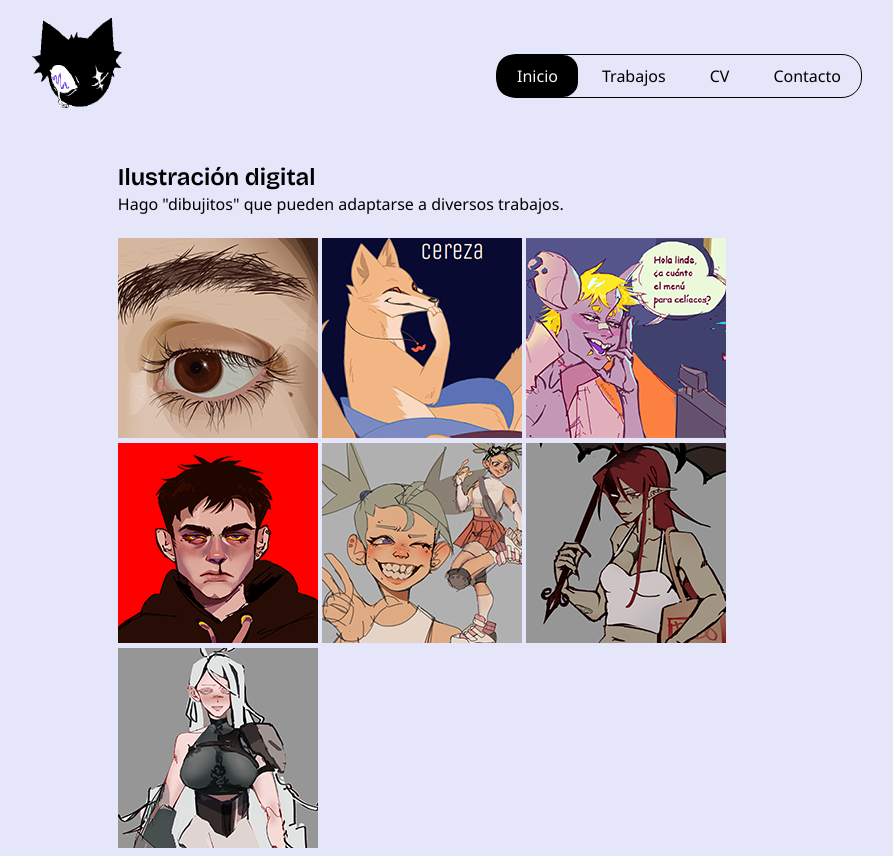
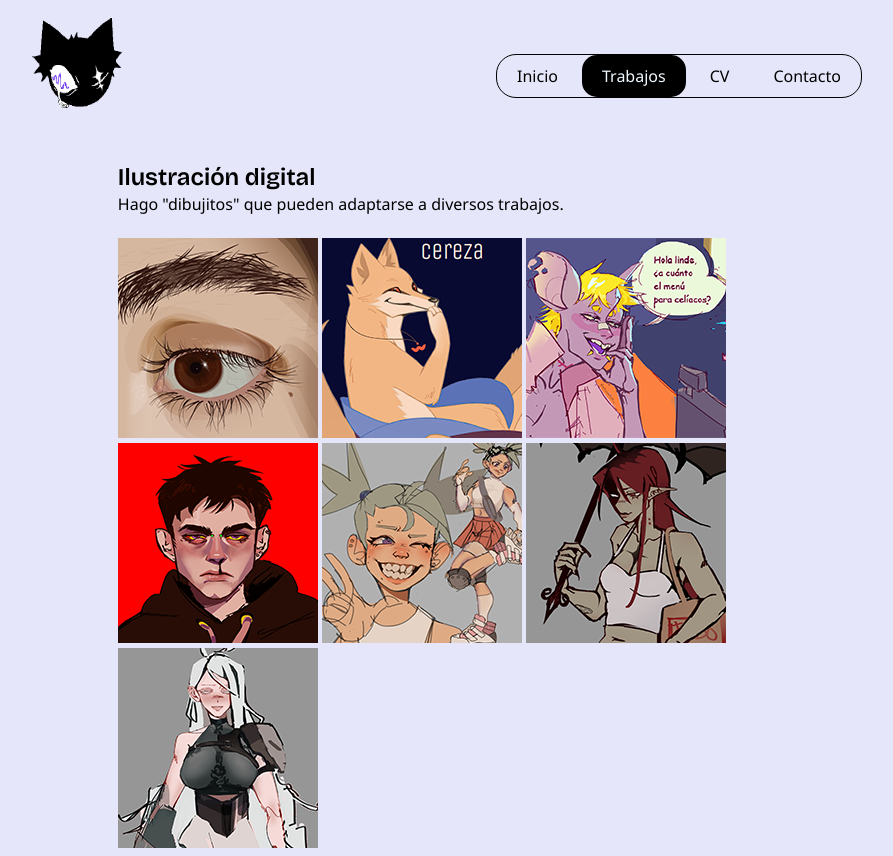
Before and after one commit to schjaime/portfolio, a plain HTML site: page trabajos.html in a window 1280 px wide. Shown: the top 856 px of the page, without its empty margins (193-1086 px from the left). Drawn offline with nearby package versions, Linux system fonts and the light colour scheme.

Commit message:
Otro detalle

```diff
--- a/trabajos.html
+++ b/trabajos.html
@@ -29,8 +29,8 @@
 		</section>
 		<section class="gap">
 			<nav>
-				<a id="botonera2">Inicio</a>
-				<a href="trabajos.html" class="botonera">Trabajos</a>
+				<a href="index.html" class="botonera">Inicio</a>
+				<a id="botonera2">Trabajos</a>
 				<a href="cv.html" class="botonera">CV</a>
 				<a href="contacto.html" class="botonera">Contacto</a>
 			</nav>
```
